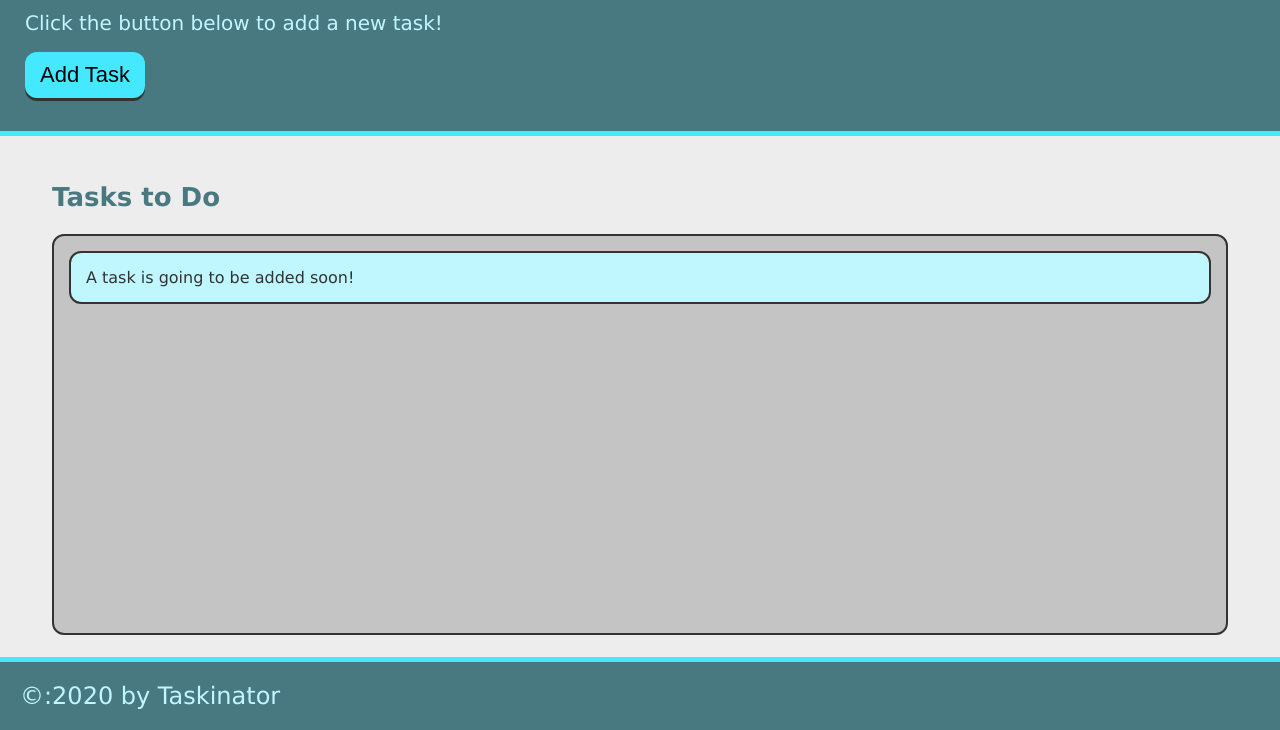
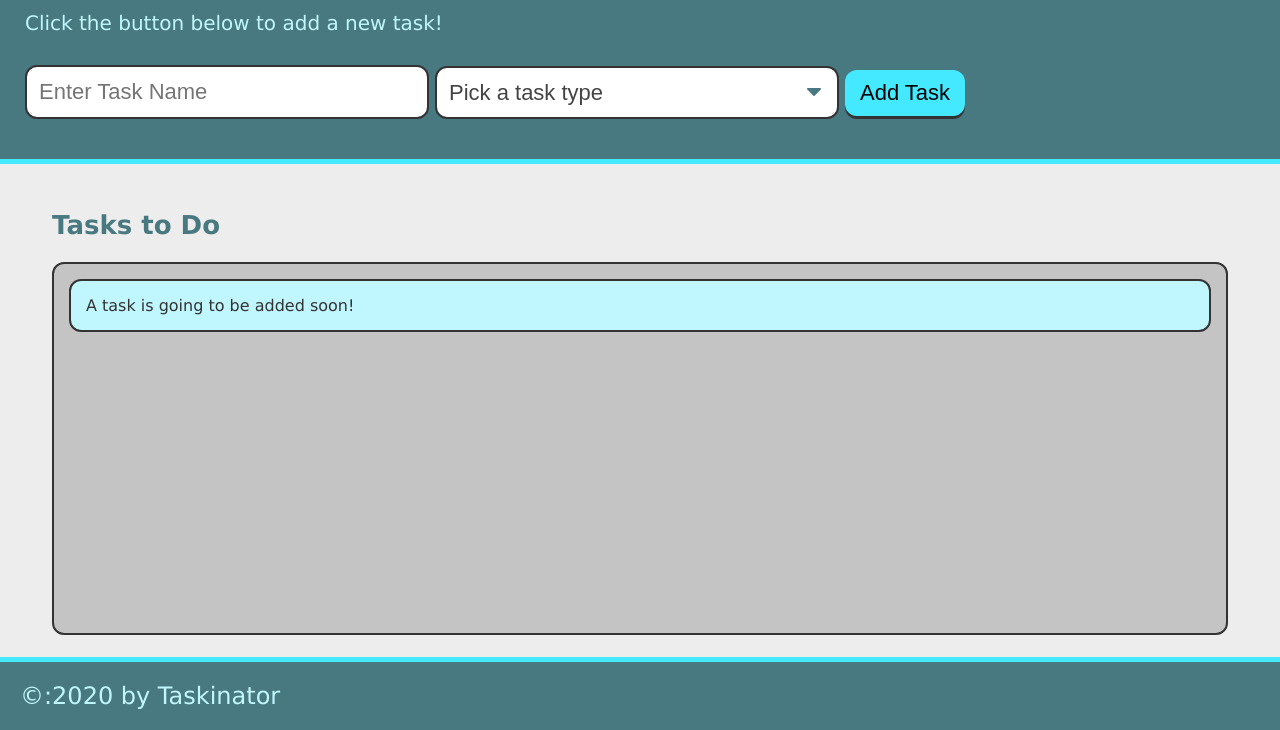
Before and after one commit to EricksonVIK/taskinator, a plain HTML site: page index.html in a window 1280 px wide. Shown: the part 70-800 px from the top of the page. Drawn offline with Linux system fonts and the light colour scheme.

Commit message:
addded html for dropdown

```diff
--- a/index.html
+++ b/index.html
@@ -11,7 +11,24 @@
     <header>
         <h1 class=""page-title>Taskinator</h1>
         <p>Click the button below to add a new task!</p>
-        <button id="save-task" class="btn">Add Task</button>
+        <form id="task-form">
+            <div class="form-group">
+                <input type="text" name="task-name" placeholder = "Enter Task Name"/>
+            </div>
+            <div class="form-group">
+                <select name="task-type" class="select-dropdown">
+                    <option value="" disabled selected> Pick a task type</option>
+                    <option value="Print">Print</option>
+                    <option value="Web">Web</option>
+                    <option value="Mobile">Mobile</option>
+                </select>
+            </div>
+            <div class="form-group">
+                <button class="btn" id="save-task" type="submit">
+                    Add Task
+                </button>
+            </div>
+        </form>
     </header>
     <!-- <script src="./assets/js/script.js"></script> -->
 
@@ -23,6 +40,7 @@
             </ul>
         </section>
     </main>
+
     <script src="./assets/js/script.js"></script>
     <footer>
         &copy:2020 by Taskinator
```
